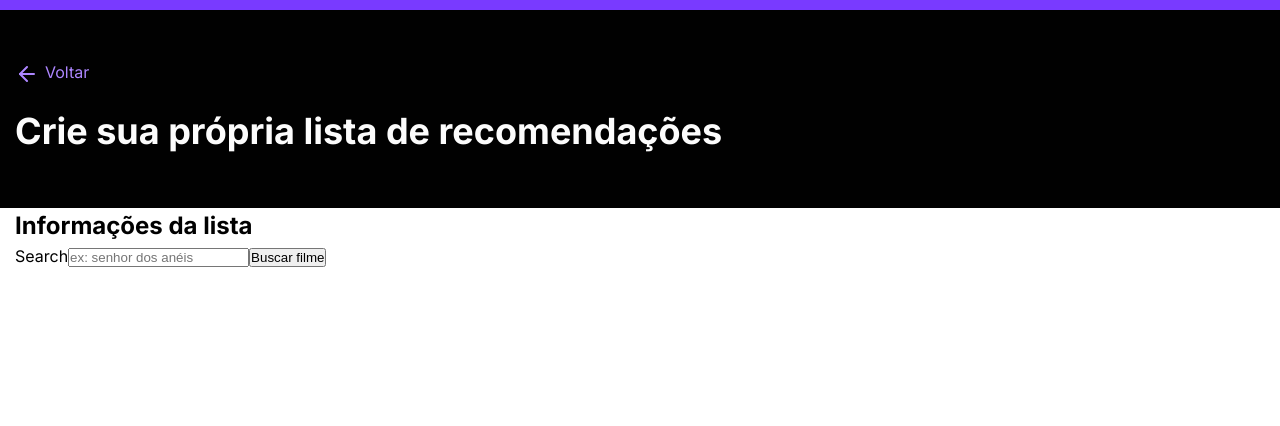
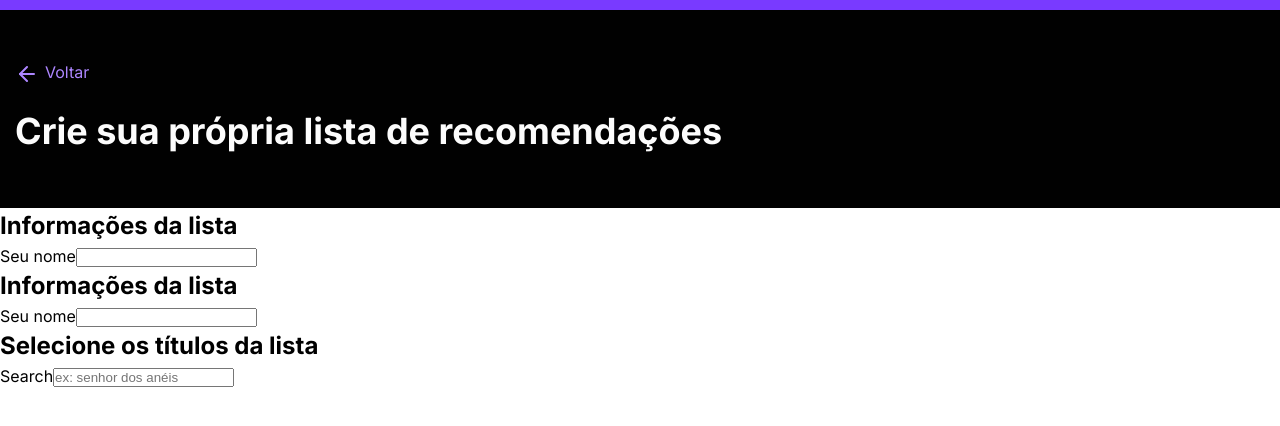
Before and after one commit to kahzitacodes/cinelist, a React (Create React App) app: page /create in a window 1280 px wide. Shown: the top 426 px of the page. Built offline with nearby package versions, Linux system fonts and the light colour scheme.

Commit message:
create initial code for search bar and create list page

```diff
--- a/package.json
+++ b/package.json
@@ -7,6 +7,7 @@
     "@testing-library/react": "^13.4.0",
     "@testing-library/user-event": "^13.5.0",
     "axios": "^1.1.3",
+    "lodash": "^4.17.21",
     "react": "^18.2.0",
     "react-dom": "^18.2.0",
     "react-router-dom": "^6.4.3",
--- a/src/Pages/CreateList/index.js
+++ b/src/Pages/CreateList/index.js
@@ -1,84 +1,30 @@
 import { Header } from "../../components/Header";
-import { useEffect, useState } from "react";
-import axios from 'axios';
+import { SearchBar } from "../../components/SearchBar";
+import style from "./style.module.css";
 
 export function CreateList() {
-   const [search, setSearch] = useState("");
-   const [searchInput, setSearchInput] = useState(search);
-   const [movies, setMovies] = useState([]);
-
-   const apiKey = "&api_key=24e1069de660c324728bbf37a36d24bd";
-
-   const handleSearch = (e) => {
-      console.log("const search: " + search);
-      console.log("const inputSearch: " + searchInput);
-      setSearch(e.target.value);
-   };
-
-
-   const sendHelp = async (e) => {
-      e.preventDefault();
-      const newSearch = search;
-      setSearchInput(newSearch);
-   };
-
-   useEffect(() => {
-      async function fetchMovies() {
-         if (!searchInput) {
-            console.log('nao tem pesquisa ainda');
-            return;
-         }
-         try {
-            console.log(searchInput);
-            let endpoint = `https://api.themoviedb.org/3/search/movie?query=${search}${apiKey}`;
-            let response = await axios.get(endpoint);
-            let responseResults = response.data.results;
-            setMovies(responseResults);
-            console.log(movies);
-         } catch (error) {
-            console.log();
-         }
-      }
-      fetchMovies();
-
-   }, [searchInput]);
 
 
    return (
       <>
          <Header headerType="default" headerTitle="Crie sua própria lista de recomendações" />
          <section>
-            <div className="container">
-               <form onSubmit={sendHelp}>
-
+            <div className={style.container}>
+               <form>
                   <h2> Informações da lista </h2>
                   <div className="form-control">
-                     <label htmlFor="input-search">Search</label>
+                     <label htmlFor="input-nome">Seu nome</label>
                      <input
-                        id="input-search"
+                        id="input-name"
                         type="text"
-                        name="search"
-                        value={search}
-                        onChange={handleSearch}
-                        placeholder="ex: senhor dos anéis"
+                        name="name"
                      />
-                     <button>Buscar filme</button>
                   </div>
+
+                  <SearchBar />
 
                </form>
 
-               <div>
-                  <div>
-
-                     {movies.length === 0 ? null : movies.map((currentElement) => {
-                        return (
-                           <div key={currentElement.id}>
-                              <p>{currentElement.originalTitle}</p>
-                           </div>
-                        );
-                     })}
-                  </div>
-               </div>
             </div>
          </section>
       </>
--- /dev/null
+++ b/src/Pages/CreateList/style.module.css
@@ -0,0 +1,3 @@
+.container {
+   width: 826px;
+}
--- /dev/null
+++ b/src/components/SearchBar/index.js
@@ -0,0 +1,78 @@
+import { useEffect, useState, useMemo } from "react";
+import axios from 'axios';
+import debounce from "lodash.debounce";
+
+export function SearchBar() {
+   const [searchInput, setSearchInput] = useState("");
+   const [movies, setMovies] = useState([]);
+
+   console.log(movies);
+
+   const apiKey = "24e1069de660c324728bbf37a36d24bd";
+
+   const handleSearch = (e) => {
+      setSearchInput(e.target.value);
+      console.log(searchInput);
+   };
+
+   // Set a 'delay' before evoking the handleSearch function
+   const debouncedHandleSearch = useMemo(() => {
+      console.log(searchInput);
+      return debounce(handleSearch, 300);
+   }, []);
+
+   // Search on type
+   useEffect(() => {
+      async function fetchMovies() {
+         try {
+            if (!searchInput) {
+               return;
+            }
+            let endpoint = `https://api.themoviedb.org/3/search/movie?query=${searchInput}&api_key=${apiKey}&language=pt-BR&page=1&include_adult=false`;
+
+            let response = await axios.get(endpoint);
+            setMovies(response.data.results);
+         } catch (error) {
+            console.log();
+         }
+      }
+      fetchMovies();
+
+   }, [searchInput]);
+
+
+   return (
+      <>
+         <h2> Informações da lista </h2>
+         <div className="form-control">
+            <label htmlFor="input-nome">Seu nome</label>
+            <input
+               id="input-name"
+               type="text"
+               name="name"
+            />
+         </div>
+         <h2> Selecione os títulos da lista </h2>
+         <div className="form-control">
+            <label htmlFor="input-search">Search</label>
+            <input
+               id="input-search"
+               type="text"
+               name="search"
+               onChange={debouncedHandleSearch}
+               placeholder="ex: senhor dos anéis"
+            />
+         </div>
+
+         <div>
+            {movies.length === 0 ? null : movies.map((currentElement) => {
+               return (
+                  <div key={currentElement.id}>
+                     <p><strong>{currentElement.original_title} </strong> <button> + </button></p>
+                  </div>
+               );
+            })}
+         </div>
+      </>
+   );
+}
```
Also changed, not shown: 1 other file (tests, documents, lock files or other folders).
